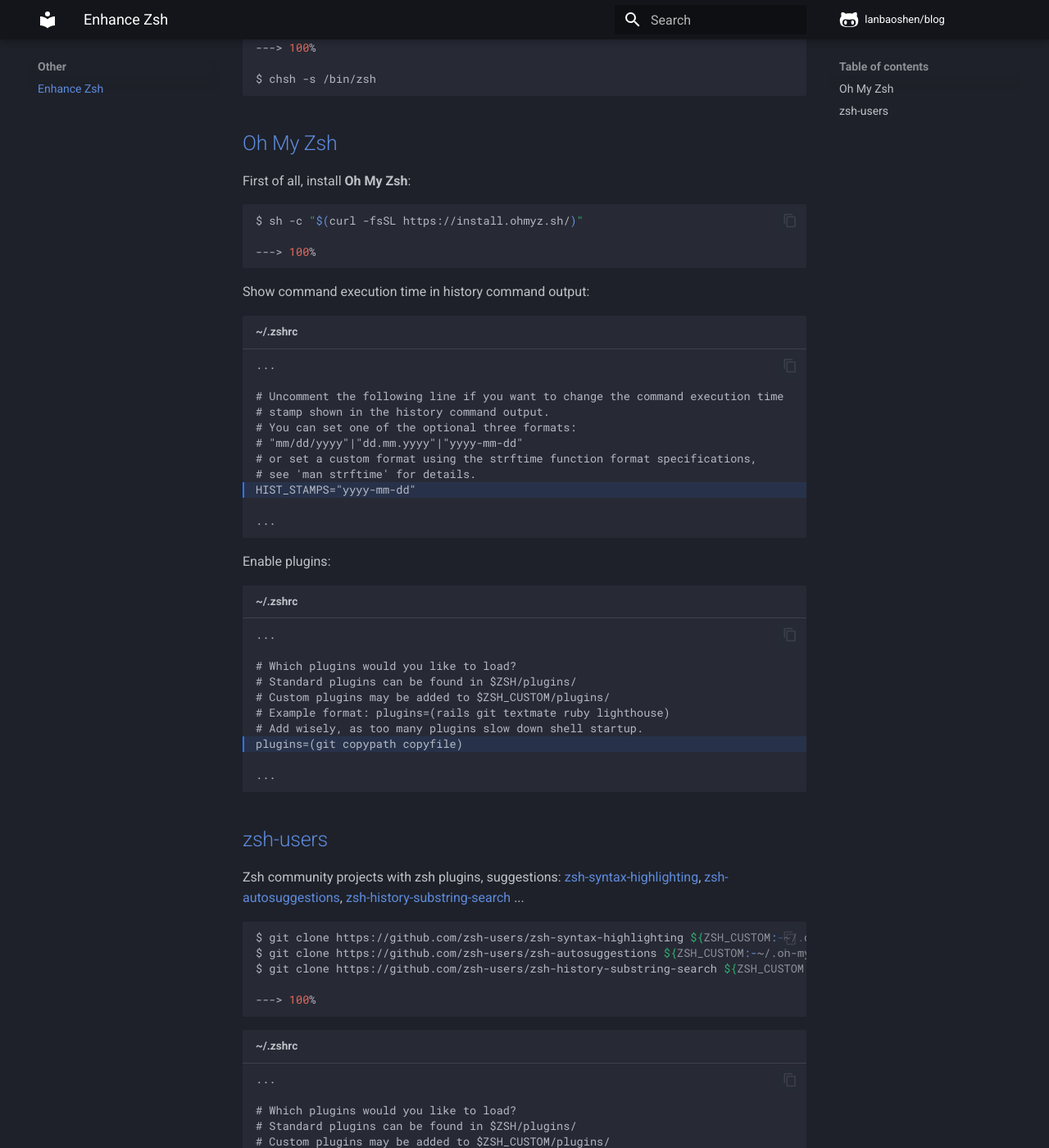
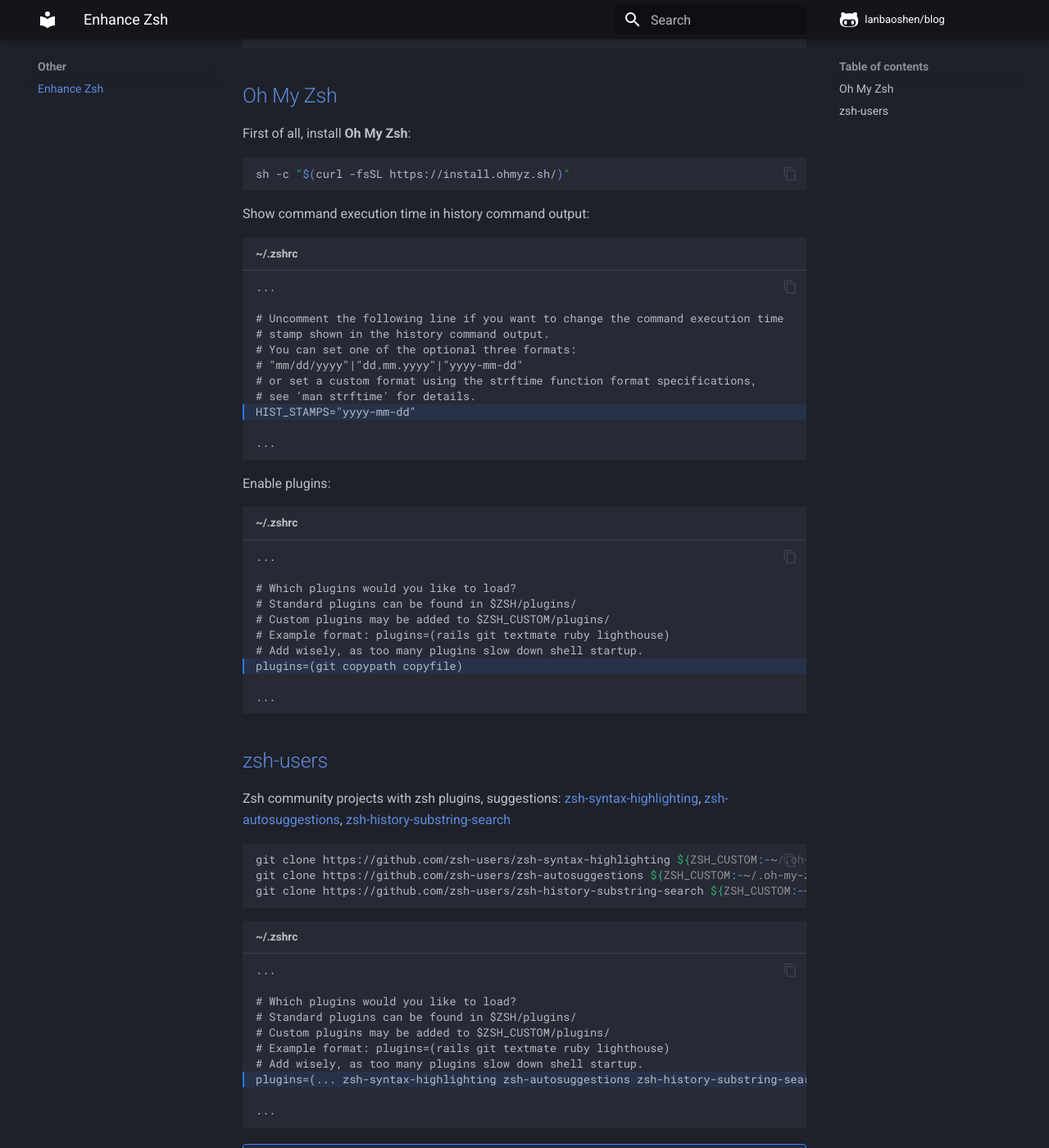
Before and after one commit to lanbaoshen/blog, an MkDocs documentation site: the page built from docs/other/enhance-zsh.md, in a window 1280 px wide and 1400 px high, scrolled down 336 px. Shown: the whole window at 82% size. Built offline with MkDocs 1.6.1 and Material for MkDocs 9.7.7, drawn with Linux system fonts in a browser that asks for light colours; comment, search, counter and statistics services are not loaded.

Commit message:
Optimize enhance-zsh.md display

````diff
--- a/docs/other/enhance-zsh.md
+++ b/docs/other/enhance-zsh.md
@@ -4,26 +4,17 @@ On macOS, the default shell is **zsh**. There are many ways to enhance zsh to op
 
 If you are using Ubuntu, then you first need to install zsh:
 
-<!-- termynal -->
-
 ```shell
-$ sudo apt install zsh -y
-
----> 100%
-
-$ chsh -s /bin/zsh
+sudo apt install zsh -y
+chsh -s /bin/zsh
 ```
 
 ## [Oh My Zsh](https://github.com/ohmyzsh/ohmyzsh)
 
 First of all, install **Oh My Zsh**:
 
-<!-- termynal -->
-
 ```shell
-$ sh -c "$(curl -fsSL https://install.ohmyz.sh/)"
-
----> 100%
+sh -c "$(curl -fsSL https://install.ohmyz.sh/)"
 ```
 
 Show command execution time in history command output:
@@ -63,16 +54,12 @@ plugins=(git copypath copyfile)
 Zsh community projects with zsh plugins, suggestions:
 [zsh-syntax-highlighting](https://github.com/zsh-users/zsh-syntax-highlighting),
 [zsh-autosuggestions](https://github.com/zsh-users/zsh-autosuggestions),
-[zsh-history-substring-search](https://github.com/zsh-users/zsh-history-substring-search) ...
-
-<!-- termynal -->
+[zsh-history-substring-search](https://github.com/zsh-users/zsh-history-substring-search)
 
 ```shell
-$ git clone https://github.com/zsh-users/zsh-syntax-highlighting ${ZSH_CUSTOM:-~/.oh-my-zsh/custom}/plugins/zsh-syntax-highlighting
-$ git clone https://github.com/zsh-users/zsh-autosuggestions ${ZSH_CUSTOM:-~/.oh-my-zsh/custom}/plugins/zsh-autosuggestions
-$ git clone https://github.com/zsh-users/zsh-history-substring-search ${ZSH_CUSTOM:-~/.oh-my-zsh/custom}/plugins/zsh-history-substring-search
-
----> 100%
+git clone https://github.com/zsh-users/zsh-syntax-highlighting ${ZSH_CUSTOM:-~/.oh-my-zsh/custom}/plugins/zsh-syntax-highlighting
+git clone https://github.com/zsh-users/zsh-autosuggestions ${ZSH_CUSTOM:-~/.oh-my-zsh/custom}/plugins/zsh-autosuggestions
+git clone https://github.com/zsh-users/zsh-history-substring-search ${ZSH_CUSTOM:-~/.oh-my-zsh/custom}/plugins/zsh-history-substring-search
 ```
 
 ```title="~/.zshrc" hl_lines="8"
````
